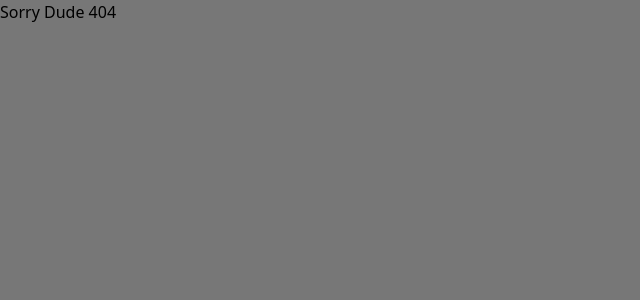
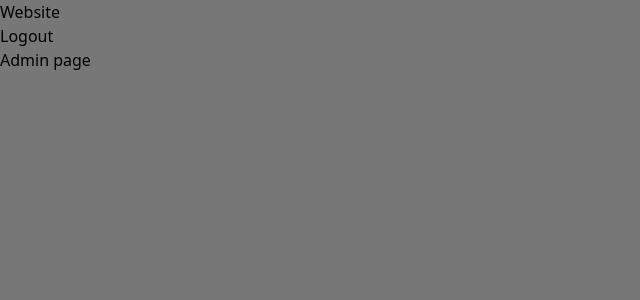
Before and after one commit to YuriyPilipenkoKH/next-routes, a Next.js app: page /adminpanel in a window 1280 px wide. Before the commit this address had no page. Shown: the top 300 px of the page, without its empty margins (0-640 px from the left). Built offline with nearby package versions, Linux system fonts and the light colour scheme.

Commit message:
adminpanel endpoint

```diff
--- /dev/null
+++ b/src/app/(website)/adminpanel/page.tsx
@@ -0,0 +1,12 @@
+import React from 'react'
+
+const page = () => {
+  return (
+    <div>Admin page
+
+
+    </div>
+  )
+}
+
+export default page
```
